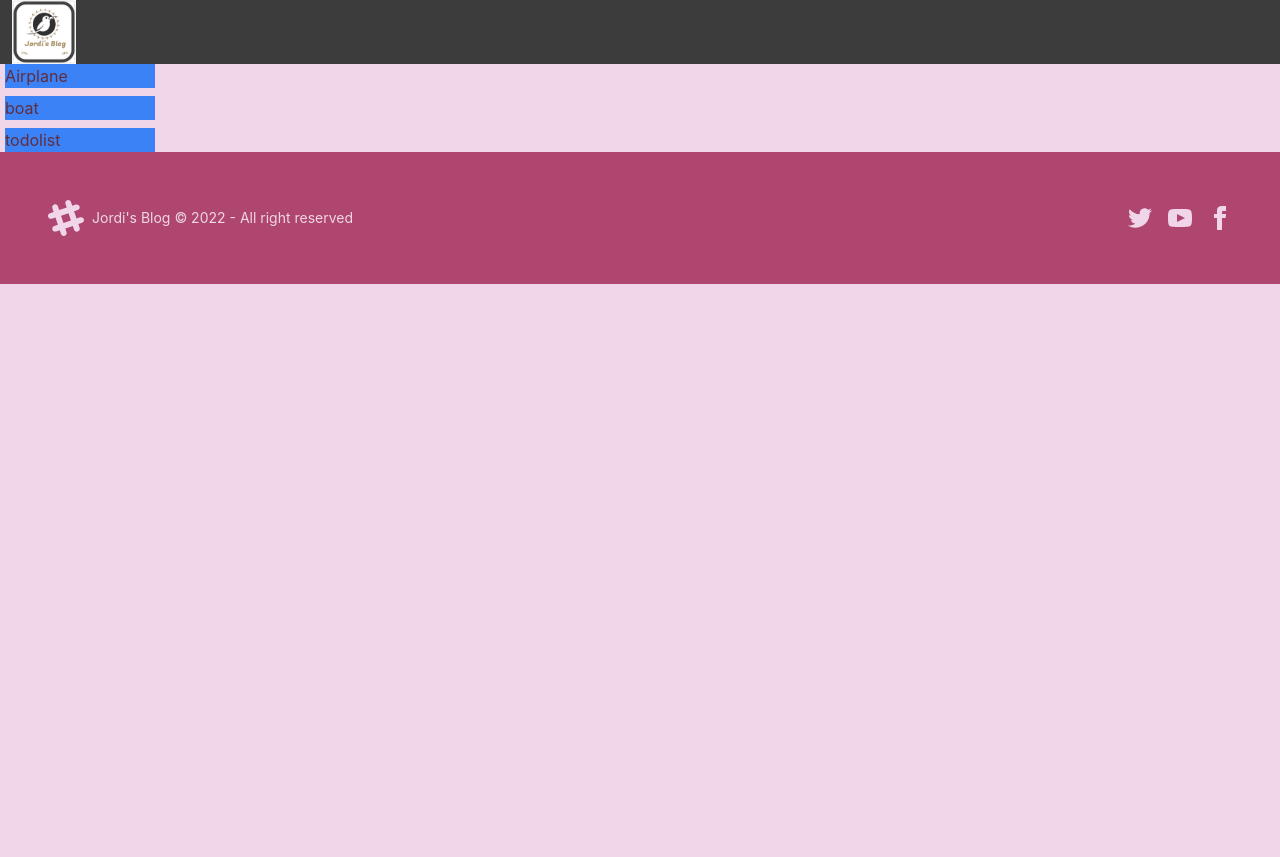
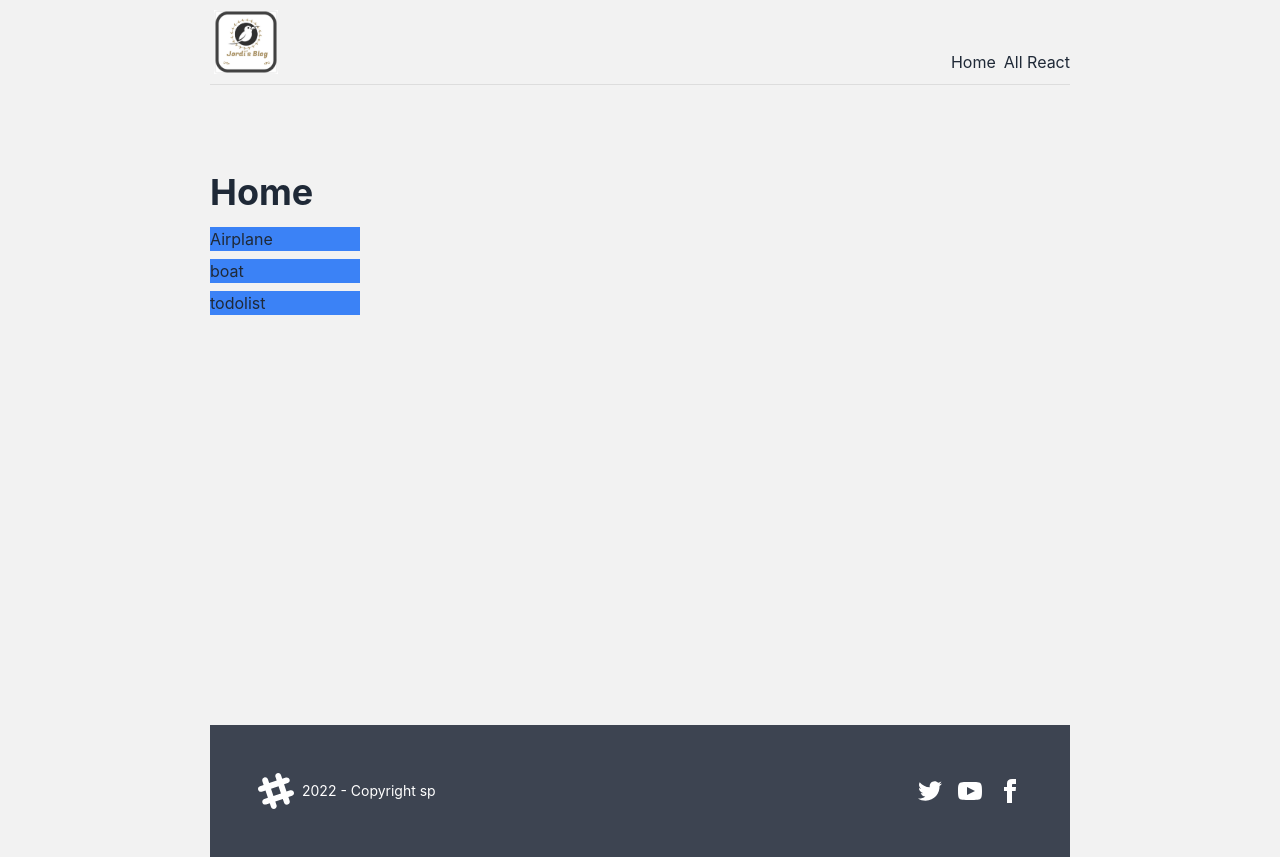
Before and after one commit to JordiKim/simplesp, a React (Create React App) app: page /#/ in a window 1280 px wide. Before the commit the page ends 800 px from the top, so only its background shows below. Built offline with nearby package versions, Linux system fonts and the light colour scheme.

Commit message:
remove styles

```diff
--- a/src/App.tsx
+++ b/src/App.tsx
@@ -1,5 +1,5 @@
 import React from "react";
-import { HomePage, SignInPage, TodolistPage } from "./pages";
+import { HomePage, SignInPage, TodolistPage, AllReactPage } from "./pages";
 import { Airplane, Boat } from "./components";
 import { BrowserRouter, Routes, Route, HashRouter } from "react-router-dom";
 
@@ -26,6 +26,7 @@ function App() {
       <HashRouter>
         <Routes>
           <Route path="/" element={<HomePage />} />
+          <Route path="/allreact" element={<AllReactPage />} />
           <Route path="/signin" element={<SignInPage />} />
           <Route path="/airplane" element={<Airplane />} />
           <Route path="/boat" element={<Boat />} />
--- a/src/components/Footer/Footer.tsx
+++ b/src/components/Footer/Footer.tsx
@@ -15,7 +15,7 @@ export const Footer: React.FC = () => {
         >
           <path d="M22.672 15.226l-2.432.811.841 2.515c.33 1.019-.209 2.127-1.23 2.456-1.15.325-2.148-.321-2.463-1.226l-.84-2.518-5.013 1.677.84 2.517c.391 1.203-.434 2.542-1.831 2.542-.88 0-1.601-.564-1.86-1.314l-.842-2.516-2.431.809c-1.135.328-2.145-.317-2.463-1.229-.329-1.018.211-2.127 1.231-2.456l2.432-.809-1.621-4.823-2.432.808c-1.355.384-2.558-.59-2.558-1.839 0-.817.509-1.582 1.327-1.846l2.433-.809-.842-2.515c-.33-1.02.211-2.129 1.232-2.458 1.02-.329 2.13.209 2.461 1.229l.842 2.515 5.011-1.677-.839-2.517c-.403-1.238.484-2.553 1.843-2.553.819 0 1.585.509 1.85 1.326l.841 2.517 2.431-.81c1.02-.33 2.131.211 2.461 1.229.332 1.018-.21 2.126-1.23 2.456l-2.433.809 1.622 4.823 2.433-.809c1.242-.401 2.557.484 2.557 1.838 0 .819-.51 1.583-1.328 1.847m-8.992-6.428l-5.01 1.675 1.619 4.828 5.011-1.674-1.62-4.829z"></path>
         </svg>
-        <p>Jordi's Blog © 2022 - All right reserved</p>
+        <p>2022 - Copyright sp</p>
       </div>
       <div className="grid-flow-col gap-4 justify-self-end md:place-self-center md:justify-self-end">
         <a>
--- a/src/components/Header/Header.tsx
+++ b/src/components/Header/Header.tsx
@@ -1,68 +1,27 @@
-import React, { useState, useEffect } from "react";
+import React from "react";
 import { Link } from "react-router-dom";
 import logo from "../../assets/blog_logo.jpg";
-import { Bars3BottomRightIcon } from "@heroicons/react/24/solid";
 
 export const Header: React.FC = () => {
-  const [hamburgerNav, setHamburgerNav] = useState(false);
-
-  useEffect(() => {
-    window.addEventListener("resize", () => window.innerWidth >= 1024 && setHamburgerNav(false));
-  }, []);
-
-  const HamburgerNavFn = () => {
-    if (hamburgerNav === false) {
-      return (
-        <div className="flex flex-col items-end bg-white absolute right-0 top-[-300px] transition-all -z-10">
-          <ul className="menu bg-base-100 w-56">
-            <li>
-              <a>Item 1</a>
-            </li>
-            <li>
-              <a>Item 2</a>
-            </li>
-            <li>
-              <a>Item 3</a>
-            </li>
-          </ul>
-        </div>
-      );
-    }
-    return (
-      <div className="flex flex-col items-end bg-white absolute right-0 top-0 transition-all z-0">
-        <ul className="menu bg-base-100 w-56">
-          <li>
-            <a>Item 1</a>
-          </li>
-          <li>
-            <a>Item 2</a>
-          </li>
-          <li>
-            <a>Item 3</a>
-          </li>
-        </ul>
-      </div>
-    );
-  };
-
   return (
     <>
-      <header className="bg-[#3c3c3c] grid grid-cols-2 px-3">
-        <div className="w-16 h-16">
+      <header className="mt-0 mb-[80px] mx-auto py-[10px] px-0 flex justify-end items-end border-b-[1px] border-[#ddd]">
+        <div className="w-16 h-16 ml-1">
           <Link to={"/"}>
             <img src={logo} alt="" />
           </Link>
         </div>
         <div className="flex flex-col justify-center ml-auto">
-          <Bars3BottomRightIcon
-            className="h-8 w-8 mx-auto text-white cursor-pointer bg-primary lg:hidden"
-            onClick={() => {
-              setHamburgerNav(() => !hamburgerNav);
-            }}
-          />
+          <nav className="flex gap-2">
+            <Link to={"/"}>
+              <div>Home</div>
+            </Link>
+            <Link to={"/allreact"}>
+              <div>All React</div>
+            </Link>
+          </nav>
         </div>
       </header>
-      <div className="relative">{HamburgerNavFn()}</div>
     </>
   );
 };
--- a/src/components/TaskItem/TaskItem.tsx
+++ b/src/components/TaskItem/TaskItem.tsx
@@ -19,13 +19,8 @@ export const TaskItem: React.FC = (props) => {
             className={`bg-white w-[80%] h-[60px] flex justify-between items-center tracking-wider py-0 px-[20px] border-2 my-2 ${
               item.completed && "border-red-500 text-primary"
             }`}
+            onClick={() => dispatch(todoSlice.actions.completeTodo(item.id))}
           >
-            <input
-              type="checkbox"
-              className="w-[18px] h-[18px] cursor-pointer"
-              checked={item.completed}
-              onChange={() => dispatch(todoSlice.actions.completeTodo(item.id))}
-            />
             <div className=" flex-grow my-0 mx-[20px]">{item.message}</div>
             <button
               className="bg-[#bebebe] border-none rounded-[3px] py-[5px] px-[10px] min-w-min text-white tracking-wider cursor-pointer hover:bg-[#F5727E]"
--- a/src/index.css
+++ b/src/index.css
@@ -9,6 +9,10 @@ body {
   -moz-osx-font-smoothing: grayscale;
 }
 
+body {
+  background: #f2f2f2;
+}
+
 code {
   font-family: source-code-pro, Menlo, Monaco, Consolas, "Courier New", monospace;
 }
--- a/src/layouts/mainLayout/MainLayout.tsx
+++ b/src/layouts/mainLayout/MainLayout.tsx
@@ -7,10 +7,10 @@ interface PropsType {
 
 export const MainLayout: React.FC<PropsType> = ({ children }) => {
   return (
-    <>
+    <div className=" my-0 mx-auto w-[860px]">
       <Header />
-      <div className="px-[10px] lg:px-[5px]">{children}</div>
+      <div className="min-h-[70vh]">{children}</div>
       <Footer />
-    </>
+    </div>
   );
 };
--- /dev/null
+++ b/src/pages/AllReactPage.tsx
@@ -0,0 +1,19 @@
+import React from "react";
+import { Link } from "react-router-dom";
+import { MainLayout } from "../layouts";
+
+export const AllReactPage: React.FC = () => {
+  return (
+    <>
+      <MainLayout>
+        <h2 className=" text-[36px] font-bold">All Reacts</h2>
+        <Link
+          to={"/todolist"}
+          className=" block py-[2px] px-[16px] my-[20px] mx-[10px] bg-[#fff] border-l-[8px] border-[#fff] hover:border-[#4979ff]"
+        >
+          <h4 className=" text-[18px] font-bold my-4">todolist</h4>
+        </Link>
+      </MainLayout>
+    </>
+  );
+};
--- a/src/pages/HomePage.tsx
+++ b/src/pages/HomePage.tsx
@@ -6,8 +6,7 @@ export const HomePage: React.FC = () => {
   return (
     <MainLayout>
       <div className=" flex flex-col gap-y-2">
-        {/* <BlogList /> */}
-
+        <h2 className=" text-[36px] font-bold">Home</h2>
         <Link to={"/airplane"} className=" w-[150px] bg-blue-500">
           Airplane
         </Link>
--- a/src/pages/index.ts
+++ b/src/pages/index.ts
@@ -1,3 +1,4 @@
 export * from "./HomePage";
 export * from "./SignInPage";
 export * from "./TodolistPage";
+export * from "./AllReactPage";
--- a/tailwind.config.js
+++ b/tailwind.config.js
@@ -7,7 +7,8 @@ module.exports = {
   plugins: [require("daisyui")],
   daisyui: {
     styled: true,
-    themes: ["valentine"],
+    // themes: ["valentine"],
+    themes: false,
     base: true,
     utils: true,
     logs: true,
```
